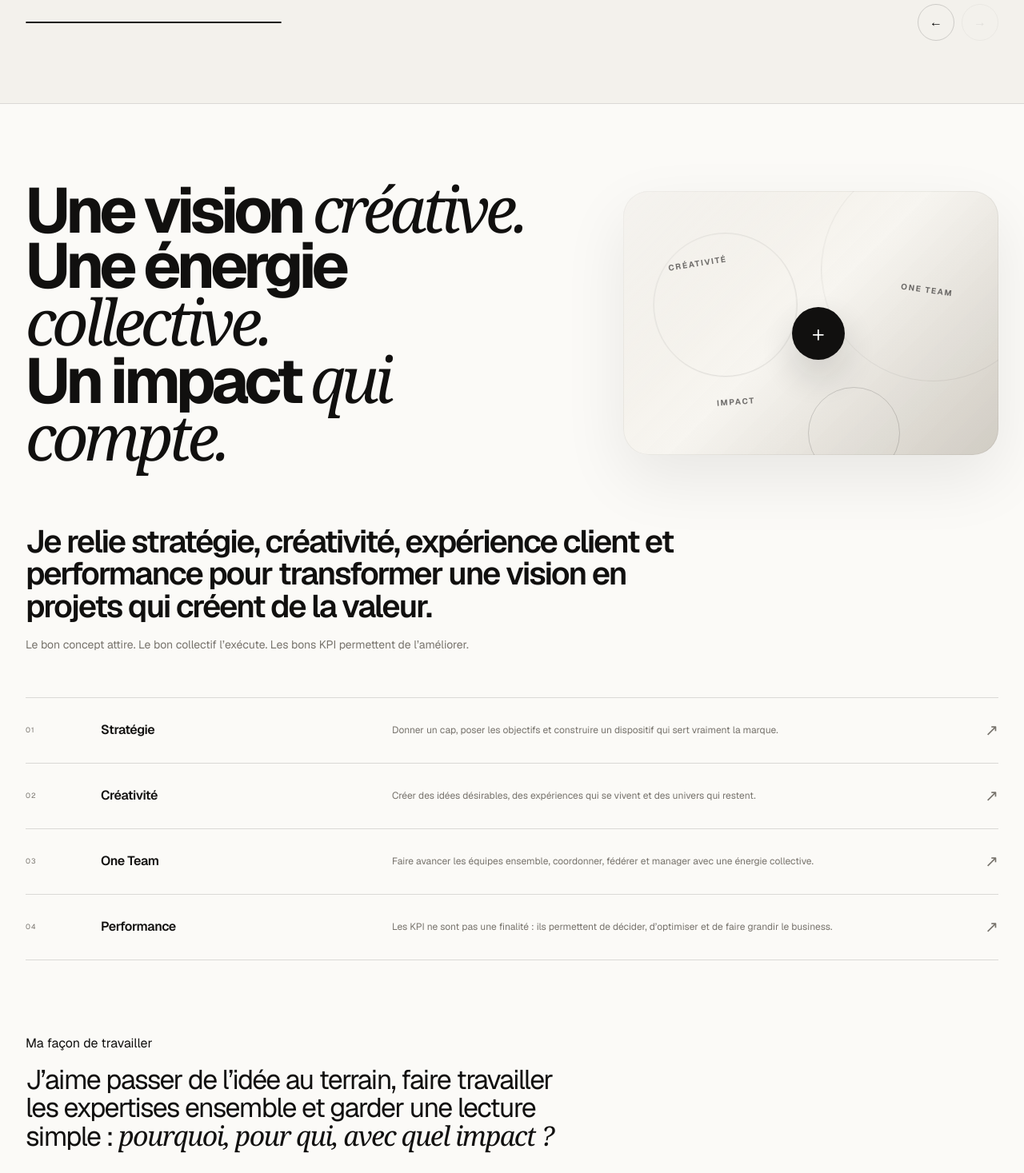
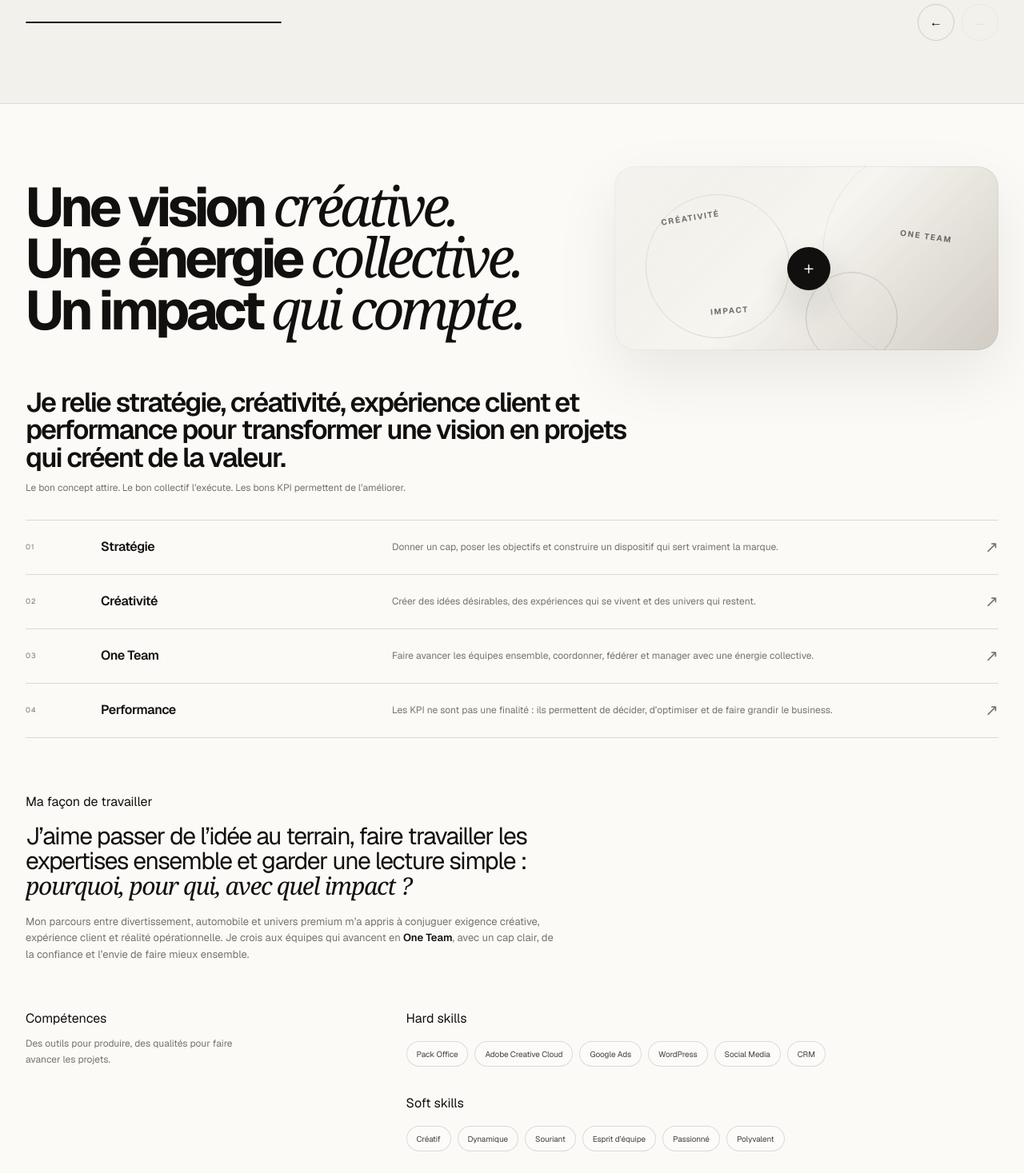
Before and after one commit to paulsebille/Portfolio, a Next.js app: page / in a window 1280 px wide. Shown: the part 1440-2907 px from the top of the page at 80% size. Built offline with nearby package versions, Linux system fonts and the light colour scheme.

Commit message:
Compact About section spacing and scale

```diff
--- a/app/globals.css
+++ b/app/globals.css
@@ -1463,3 +1463,75 @@ body { font-family: "Helvetica Neue", Helvetica, Arial, sans-serif; }
     opacity: 1;
   }
 }
+
+
+/* ===== ABOUT COMPACT PASS ===== */
+.about { padding-top: 78px; padding-bottom: 104px; }
+.about-hero {
+  gap: clamp(32px, 5vw, 72px);
+}
+.about-hero-copy h2 {
+  font-size: clamp(43px, 5.35vw, 76px);
+  line-height: .91;
+}
+.about-hero-copy h2 strong {
+  font-weight: 650;
+}
+.about-hero-copy h2 em {
+  font-family: Georgia, "Times New Roman", serif;
+  font-style: italic;
+  font-weight: 400;
+}
+.about-hero-visual {
+  min-height: 230px;
+  border-radius: 26px;
+}
+.about-hero-core {
+  width: 54px;
+  height: 54px;
+  font-size: 23px;
+}
+.about-manifesto {
+  margin-top: 48px;
+  max-width: 780px;
+}
+.about-manifesto p {
+  font-size: clamp(24px, 2.65vw, 38px);
+}
+.about-manifesto span {
+  margin-top: 12px;
+  font-size: 12px;
+}
+.about-principles-editorial {
+  margin-top: 30px;
+}
+.about-principle-row {
+  min-height: 68px;
+}
+.about-body {
+  margin-top: 52px;
+}
+.about-lead {
+  font-size: clamp(23px, 2.35vw, 34px);
+}
+.about-secondary {
+  margin-top: 18px;
+  font-size: 13px;
+  line-height: 1.58;
+}
+.about-skills {
+  margin-top: 58px;
+  gap: clamp(35px, 6vw, 80px);
+}
+.skills-reveal-stack {
+  gap: 34px;
+}
+@media (max-width: 560px) {
+  .about { padding-top: 64px; padding-bottom: 82px; }
+  .about-hero-copy h2 { font-size: 43px; }
+  .about-hero-visual { min-height: 190px; border-radius: 22px; }
+  .about-manifesto { margin-top: 38px; }
+  .about-principles-editorial { margin-top: 24px; }
+  .about-body { margin-top: 42px; }
+  .about-skills { margin-top: 48px; }
+}
```
